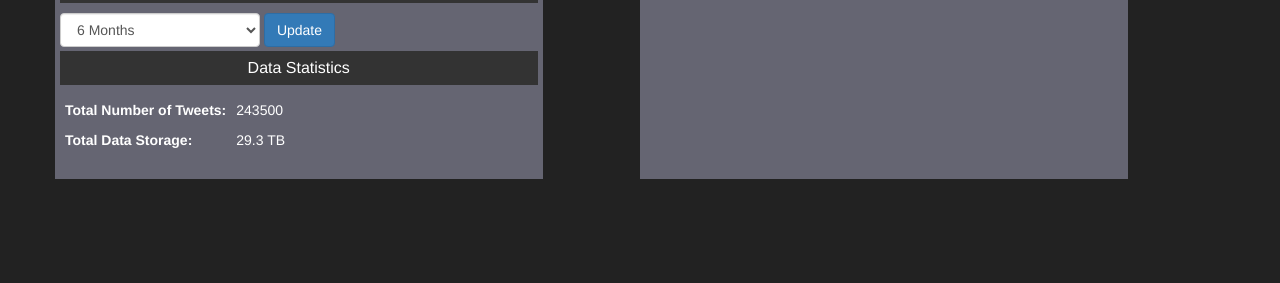
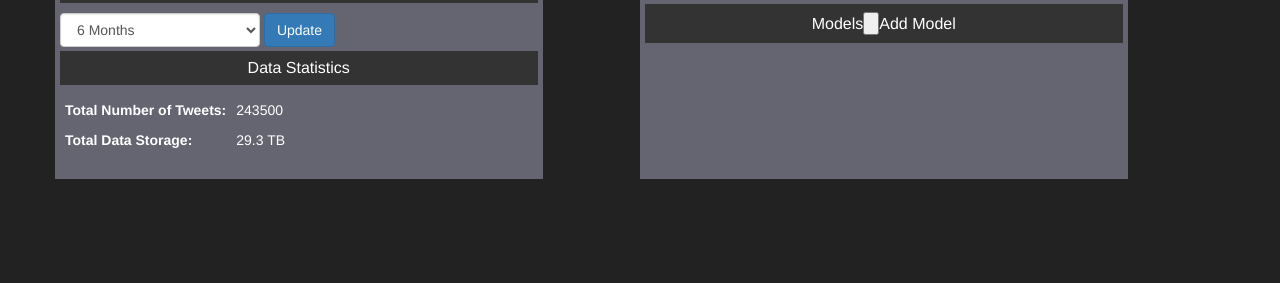
Before and after one commit to paulsoiya/GM-Capstone, a PHP site: page /admin/index.php in a window 1280 px wide. Shown: the part 331-614 px from the top of the page. Run offline with PHP 8.4, Linux system fonts and the light colour scheme; data that the repository does not hold is empty.

Commit message:
Move Button

```diff
--- a/src/main/webapp/admin/index.php
+++ b/src/main/webapp/admin/index.php
@@ -145,11 +145,12 @@
                     }
                 ?>
                 </select>
+                <h3>Models<input type="button">Add Model</input></h3>
+
                 <?php
 
                     mysql_data_seek($result, 0);
                     while($row = mysql_fetch_assoc($result)) {
-                        echo "<h3>Models</h3><input type=\"button\">Add Model</input>";
                         echo $row['models'];
                     	echo "<h3>Alternates</h3>";
                         echo $row['alternates'];
```
